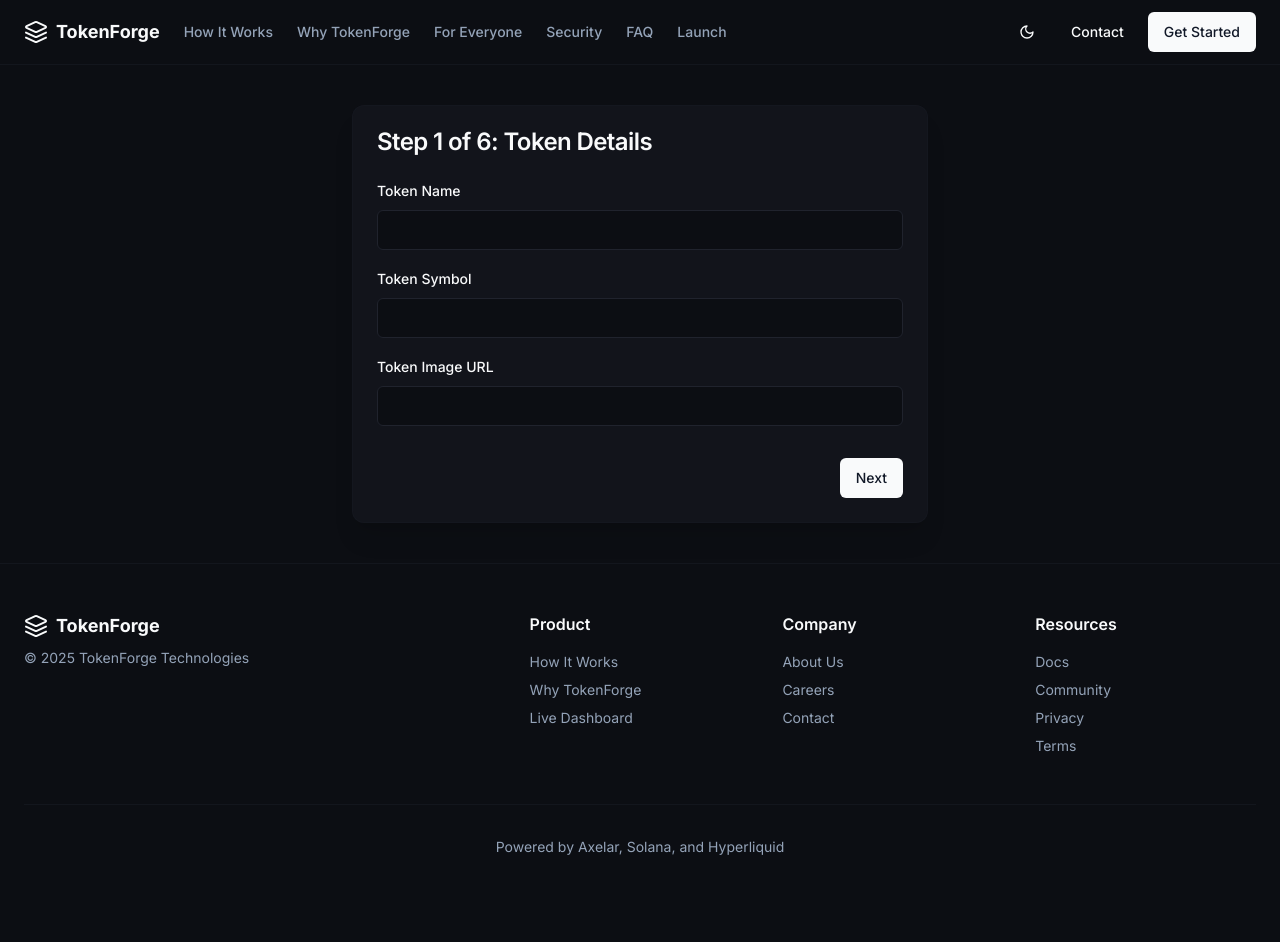
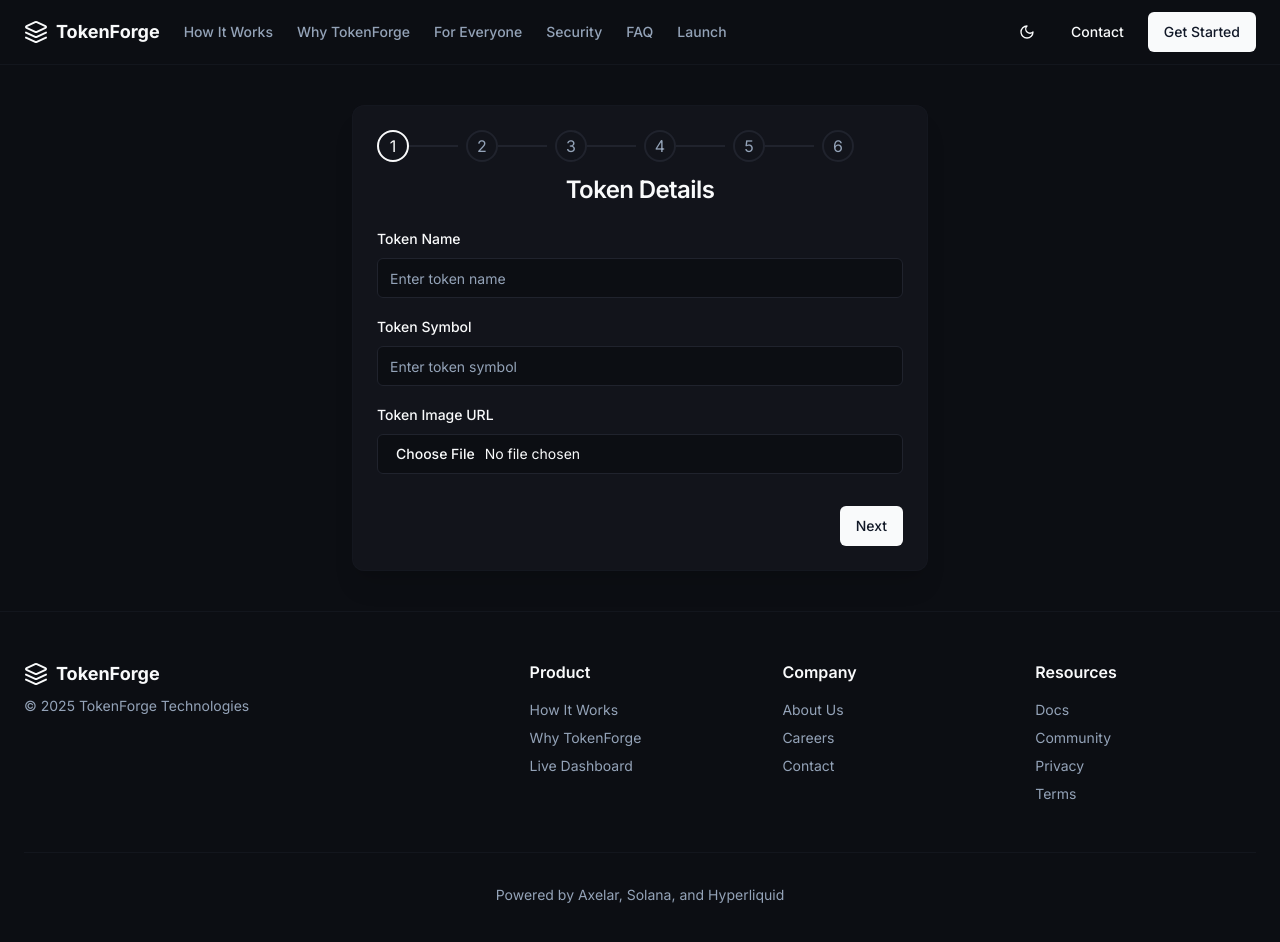
Before and after one commit to AMBNNJ1/Forge2, a Next.js app: page /launch in a window 1280 px wide. Shown: the top 942 px of the page. Before the commit the page ends 905 px from the top, so only its background shows below. Built offline with nearby package versions, Linux system fonts and the light colour scheme.

Commit message:
enhance launch wizard ui

```diff
--- a/app/launch/page.tsx
+++ b/app/launch/page.tsx
@@ -18,6 +18,7 @@ import {
 import { Textarea } from "@/components/ui/textarea"
 import { Card, CardContent, CardHeader, CardTitle } from "@/components/ui/card"
 import { Progress } from "@/components/ui/progress"
+import Stepper from "@/components/stepper"
 
 interface LaunchForm {
   name: string
@@ -180,8 +181,9 @@ export default function LaunchPage() {
       <main className="flex-1">
         <div className="container mx-auto max-w-xl py-10">
           <Card className="rounded-xl border border-border/20 bg-card/80 backdrop-blur shadow-xl">
-        <CardHeader>
-          <CardTitle>{`Step ${step + 1} of ${steps.length}: ${steps[step]}`}</CardTitle>
+        <CardHeader className="space-y-4">
+          <Stepper steps={steps} currentStep={step} />
+          <CardTitle className="text-center">{steps[step]}</CardTitle>
         </CardHeader>
         <CardContent>
           <form
@@ -194,19 +196,38 @@ export default function LaunchPage() {
                   <label className="text-sm font-medium" htmlFor="name">
                     Token Name
                   </label>
-                  <Input id="name" {...form.register("name", { required: true })} />
+                  <Input
+                    id="name"
+                    placeholder="Enter token name"
+                    {...form.register("name", { required: true })}
+                  />
                 </div>
                 <div className="space-y-2">
                   <label className="text-sm font-medium" htmlFor="symbol">
                     Token Symbol
                   </label>
-                  <Input id="symbol" {...form.register("symbol", { required: true })} />
+                  <Input
+                    id="symbol"
+                    placeholder="Enter token symbol"
+                    {...form.register("symbol", { required: true })}
+                  />
                 </div>
                 <div className="space-y-2">
                   <label className="text-sm font-medium" htmlFor="image">
                     Token Image URL
                   </label>
-                  <Input id="image" {...form.register("image")} />
+                  <Input
+                    id="image"
+                    type="file"
+                    accept="image/*"
+                    onChange={(e) => {
+                      const file = e.target.files?.[0]
+                      if (!file) return
+                      const reader = new FileReader()
+                      reader.onloadend = () => form.setValue("image", reader.result as string)
+                      reader.readAsDataURL(file)
+                    }}
+                  />
                 </div>
               </>
             )}
@@ -236,13 +257,21 @@ export default function LaunchPage() {
                   <label className="text-sm font-medium" htmlFor="wallet">
                     Wallet Address
                   </label>
-                  <Input id="wallet" {...form.register("wallet", { required: true })} />
+                  <Input
+                    id="wallet"
+                    placeholder="Enter wallet address"
+                    {...form.register("wallet", { required: true })}
+                  />
                 </div>
                 <div className="space-y-2">
                   <label className="text-sm font-medium" htmlFor="rpcUrl">
                     RPC URL
                   </label>
-                  <Input id="rpcUrl" {...form.register("rpcUrl", { required: true })} />
+                  <Input
+                    id="rpcUrl"
+                    placeholder="Enter RPC URL"
+                    {...form.register("rpcUrl", { required: true })}
+                  />
                 </div>
               </>
             )}
@@ -252,25 +281,44 @@ export default function LaunchPage() {
                 <label className="text-sm font-medium" htmlFor="supply">
                   Total Supply
                 </label>
-                <Input id="supply" type="number" {...form.register("supply", { required: true })} />
+                <Input
+                  id="supply"
+                  type="number"
+                  placeholder="Total supply"
+                  {...form.register("supply", { required: true })}
+                />
               </div>
               <div className="space-y-2">
                 <label className="text-sm font-medium" htmlFor="decimals">
                   Decimals
                 </label>
-                <Input id="decimals" type="number" {...form.register("decimals", { required: true })} />
+                <Input
+                  id="decimals"
+                  type="number"
+                  placeholder="Token decimals"
+                  {...form.register("decimals", { required: true })}
+                />
               </div>
               <div className="space-y-2">
                 <label className="text-sm font-medium" htmlFor="lockDuration">
                   LP Lock Duration (days)
                 </label>
-                <Input id="lockDuration" type="number" {...form.register("lockDuration", { required: true })} />
+                <Input
+                  id="lockDuration"
+                  type="number"
+                  placeholder="Lock duration in days"
+                  {...form.register("lockDuration", { required: true })}
+                />
                 </div>
                 <div className="space-y-2">
                   <label className="text-sm font-medium" htmlFor="tokenomics">
                     Tokenomics
                   </label>
-                  <Textarea id="tokenomics" {...form.register("tokenomics")} />
+                  <Textarea
+                    id="tokenomics"
+                    placeholder="Describe tokenomics"
+                    {...form.register("tokenomics")}
+                  />
                 </div>
               </>
             )}
@@ -280,19 +328,34 @@ export default function LaunchPage() {
                   <label className="text-sm font-medium" htmlFor="burnRate">
                     Burn Rate (%)
                   </label>
-                  <Input id="burnRate" type="number" {...form.register("burnRate")} />
+                  <Input
+                    id="burnRate"
+                    type="number"
+                    placeholder="Burn rate (%)"
+                    {...form.register("burnRate")}
+                  />
                 </div>
                 <div className="space-y-2">
                   <label className="text-sm font-medium" htmlFor="transactionTax">
                     Transaction Tax (%)
                   </label>
-                  <Input id="transactionTax" type="number" {...form.register("transactionTax")} />
+                  <Input
+                    id="transactionTax"
+                    type="number"
+                    placeholder="Transaction tax (%)"
+                    {...form.register("transactionTax")}
+                  />
                 </div>
                 <div className="space-y-2">
                   <label className="text-sm font-medium" htmlFor="presaleDuration">
                     Presale Duration (days)
                   </label>
-                  <Input id="presaleDuration" type="number" {...form.register("presaleDuration")} />
+                  <Input
+                    id="presaleDuration"
+                    type="number"
+                    placeholder="Presale duration in days"
+                    {...form.register("presaleDuration")}
+                  />
                 </div>
               </>
             )}
@@ -310,6 +373,7 @@ export default function LaunchPage() {
                       <Input
                         id="amount"
                         type="number"
+                        placeholder="Amount to deposit"
                         value={amount}
                         onChange={(e) => setAmount(e.target.value)}
                       />
--- a/components/launch-modal.tsx
+++ b/components/launch-modal.tsx
@@ -18,6 +18,7 @@ import {
 } from "@/components/ui/select"
 import { Textarea } from "@/components/ui/textarea"
 import { Card, CardContent, CardHeader, CardTitle } from "@/components/ui/card"
+import Stepper from "./stepper"
 import { Progress } from "@/components/ui/progress"
 
 interface LaunchForm {
@@ -140,8 +141,9 @@ export default function LaunchModal({ children }: LaunchModalProps) {
       <DialogTrigger asChild>{children}</DialogTrigger>
       <DialogContent className="p-0 border-none bg-transparent">
         <Card className="max-w-xl mx-auto rounded-xl border border-border/20 bg-card/80 backdrop-blur shadow-xl">
-          <CardHeader>
-            <CardTitle>{`Step ${step + 1} of ${steps.length}: ${steps[step]}`}</CardTitle>
+          <CardHeader className="space-y-4">
+            <Stepper steps={steps} currentStep={step} />
+            <CardTitle className="text-center">{steps[step]}</CardTitle>
           </CardHeader>
           <CardContent>
             <form onSubmit={form.handleSubmit(onSubmit)} className="space-y-4">
--- /dev/null
+++ b/components/stepper.tsx
@@ -0,0 +1,29 @@
+import { Check } from "lucide-react";
+
+interface StepperProps {
+  steps: string[];
+  currentStep: number;
+}
+
+export default function Stepper({ steps, currentStep }: StepperProps) {
+  return (
+    <ol className="flex items-center justify-between gap-2">
+      {steps.map((label, index) => {
+        const done = index < currentStep;
+        const active = index === currentStep;
+        return (
+          <li key={label} className="flex items-center flex-1">
+            <div
+              className={`flex items-center justify-center w-8 h-8 rounded-full border-2 ${done ? 'bg-primary text-primary-foreground border-primary' : active ? 'text-primary border-primary' : 'text-muted-foreground border-border'}`}
+            >
+              {done ? <Check className="w-4 h-4" /> : index + 1}
+            </div>
+            {index < steps.length - 1 && (
+              <div className={`flex-1 h-[2px] ${done ? 'bg-primary' : 'bg-border'}`} />
+            )}
+          </li>
+        );
+      })}
+    </ol>
+  );
+}
```
